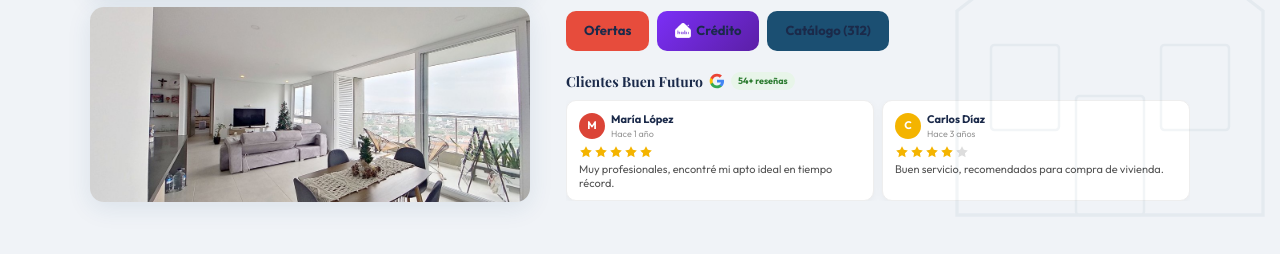
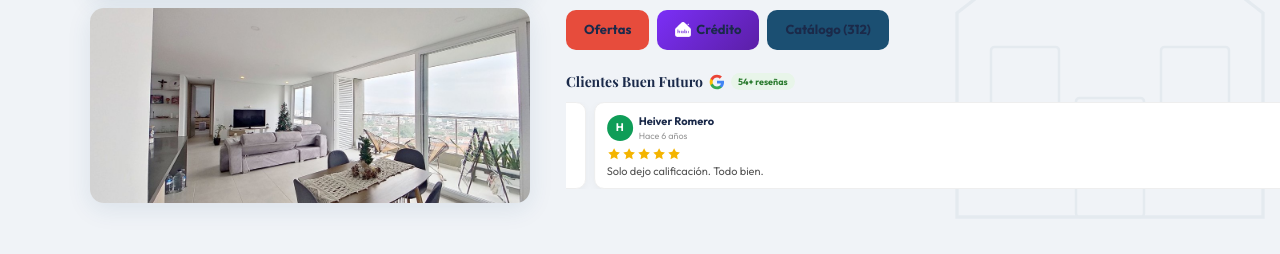
Before and after one commit to AbogadoGerman/Buen-futuro-web, a Next.js app: page / in a window 1280 px wide. Shown: the part 301-555 px from the top of the page. Built offline with nearby package versions, Linux system fonts and the light colour scheme.

Commit message:
feat: agregar swipe y animacion al carrusel de resenas

```diff
--- a/src/app/page.jsx
+++ b/src/app/page.jsx
@@ -471,7 +471,8 @@ export default function App(){
   const [search,setSearch]=useState("");
   const [page,setPage]=useState("inicio");
   const [sel,setSel]=useState(null);
-  const [revIdx,setRevIdx]=useState(0);
+  const [reviewSnap,setReviewSnap]=useState(0);
+  const [reviewRef,reviewApi]=useEmblaCarousel({loop:true,align:"start",slidesToScroll:1});
   const [mobMenu,setMobMenu]=useState(false);
   const [fOpen,setFOpen]=useState(false);
   const [cOpen,setCOpen]=useState(false);
@@ -479,9 +480,27 @@ export default function App(){
   const [applied,setApplied]=useState(dflt);
   const [fCount,setFCount]=useState(0);
   const [sort,setSort]=useState("relevancia");
+  const reviewPrev=useCallback(()=>reviewApi&&reviewApi.scrollPrev(),[reviewApi]);
+  const reviewNext=useCallback(()=>reviewApi&&reviewApi.scrollNext(),[reviewApi]);
+  const reviewGoTo=useCallback(i=>reviewApi&&reviewApi.scrollTo(i),[reviewApi]);
 
   useEffect(()=>{fetch("/data/inventory.json").then(r=>r.ok?r.json():null).then(d=>{if(d&&d.length)setInv(d)}).catch(()=>{});},[]);
-  useEffect(()=>{const t=setInterval(()=>setRevIdx(i=>{const next=i+2;return next>=REVIEWS.length?0:next}),4000);return()=>clearInterval(t)},[]);
+  useEffect(()=>{
+    if(!reviewApi)return;
+    const onSelect=()=>setReviewSnap(reviewApi.selectedScrollSnap());
+    onSelect();
+    reviewApi.on("select",onSelect);
+    reviewApi.on("reInit",onSelect);
+    return()=>{
+      reviewApi.off("select",onSelect);
+      reviewApi.off("reInit",onSelect);
+    };
+  },[reviewApi]);
+  useEffect(()=>{
+    if(!reviewApi)return;
+    const t=setInterval(()=>reviewApi.scrollNext(),5000);
+    return()=>clearInterval(t);
+  },[reviewApi]);
 
   const applyF=()=>{
     const na={...filters};setApplied(na);
@@ -560,6 +579,10 @@ export default function App(){
         .wf{position:fixed;bottom:18px;left:18px;width:52px;height:52px;background:#25D366;border-radius:50%;display:flex;align-items:center;justify-content:center;box-shadow:0 4px 18px rgba(37,211,102,0.4);z-index:999;cursor:pointer;animation:float 3s ease-in-out infinite;text-decoration:none}
         .so{width:34px;height:34px;border-radius:50%;display:flex;align-items:center;justify-content:center;transition:transform .3s;cursor:pointer;text-decoration:none}.so:hover{transform:translateY(-2px)}
         .card-wrap{width:100%;min-width:0;overflow:hidden}
+        .reviews-embla{overflow:hidden;touch-action:pan-y pinch-zoom;cursor:grab}
+        .reviews-embla:active{cursor:grabbing}
+        .reviews-embla__container{display:flex;margin-left:-8px}
+        .reviews-embla__slide{flex:0 0 50%;min-width:0;padding-left:8px;transition:transform .35s ease,opacity .35s ease}
         .embla-modal{height:100%;overflow:hidden;touch-action:pan-y pinch-zoom;cursor:grab}
         .embla-modal:active{cursor:grabbing}
         .embla-modal__container{display:flex;height:100%}
@@ -575,7 +598,7 @@ export default function App(){
           .mob-btn{display:flex!important}
           .footer-g{flex-direction:column!important;align-items:center!important;text-align:center!important}
           .search-wrap{display:none!important}
-          .review-row{flex-direction:column!important;gap:6px!important}
+          .reviews-embla__slide{flex-basis:100%!important}
           .sort-bar{flex-direction:column!important;align-items:stretch!important;gap:8px!important}
           .modal-detail-row{flex-direction:column!important;gap:4px!important}
           .modal-price-col{text-align:left!important}
@@ -638,12 +661,21 @@ export default function App(){
                 <button onClick={()=>setPage("catalogo")} style={{padding:"10px 18px",borderRadius:10,border:"none",background:"#1B4F72",color:"white",fontWeight:700,fontSize:13,cursor:"pointer"}}>Catálogo ({inv.length})</button>
               </div>
               <div style={{marginTop:20}}>
-                <div style={{display:"flex",alignItems:"center",gap:6,marginBottom:8}}>
+                <div style={{display:"flex",alignItems:"center",gap:6,marginBottom:8,flexWrap:"wrap"}}>
                   <h3 style={{fontFamily:"'Playfair Display',serif",fontSize:14,fontWeight:700,color:"#1B2A4A"}}>Clientes Buen Futuro</h3>
                   <svg width="16" height="16" viewBox="0 0 24 24"><path fill="#4285F4" d="M22.56 12.25c0-.78-.07-1.53-.2-2.25H12v4.26h5.92a5.06 5.06 0 01-2.2 3.32v2.76h3.57c2.08-1.92 3.28-4.74 3.28-8.09z"/><path fill="#34A853" d="M12 23c2.97 0 5.46-.98 7.28-2.66l-3.57-2.77c-.98.66-2.23 1.06-3.71 1.06-2.86 0-5.29-1.93-6.16-4.53H2.18v2.84C3.99 20.53 7.7 23 12 23z"/><path fill="#FBBC05" d="M5.84 14.09c-.22-.66-.35-1.36-.35-2.09s.13-1.43.35-2.09V7.07H2.18C1.43 8.55 1 10.22 1 12s.43 3.45 1.18 4.93l2.85-2.22.81-.62z"/><path fill="#EA4335" d="M12 5.38c1.62 0 3.06.56 4.21 1.64l3.15-3.15C17.45 2.09 14.97 1 12 1 7.7 1 3.99 3.47 2.18 7.07l3.66 2.84c.87-2.6 3.3-4.53 6.16-4.53z"/></svg>
                   <span style={{background:"#E8F5E9",color:"#2E7D32",fontSize:9,fontWeight:700,padding:"2px 7px",borderRadius:10}}>{REVIEWS.length}+ reseñas</span>
+                  <div style={{display:"flex",alignItems:"center",gap:4,marginLeft:"auto"}}>
+                    <button onClick={reviewPrev} style={{width:24,height:24,borderRadius:"50%",background:"#EBF0F5",color:"#1B2A4A",fontWeight:800,fontSize:14,display:"flex",alignItems:"center",justifyContent:"center"}}>‹</button>
+                    <button onClick={reviewNext} style={{width:24,height:24,borderRadius:"50%",background:"#EBF0F5",color:"#1B2A4A",fontWeight:800,fontSize:14,display:"flex",alignItems:"center",justifyContent:"center"}}>›</button>
+                  </div>
                 </div>
-                <div className="review-row" style={{display:"flex",gap:8,overflow:"hidden"}}>{[REVIEWS[revIdx],REVIEWS[(revIdx+1)%REVIEWS.length]].map((r,idx)=><div key={r.name+revIdx+idx} style={{background:"white",borderRadius:10,padding:"10px 12px",flex:1,minWidth:0,boxShadow:"0 2px 8px rgba(0,0,0,0.04)",border:"1px solid #EEE",animation:"fadeIn .5s"}}><div style={{display:"flex",alignItems:"center",gap:6,marginBottom:4}}><div style={{width:26,height:26,borderRadius:"50%",background:r.c,display:"flex",alignItems:"center",justifyContent:"center",color:"white",fontWeight:700,fontSize:11,flexShrink:0}}>{r.i}</div><div style={{minWidth:0}}><div style={{fontWeight:700,fontSize:11,overflow:"hidden",textOverflow:"ellipsis",whiteSpace:"nowrap"}}>{r.name}</div><div style={{fontSize:9,color:"#999"}}>{r.time}</div></div></div><Stars r={r.rating}/><p style={{marginTop:3,fontSize:11,color:"#555",lineHeight:1.3}}>{r.text}</p></div>)}</div>
+                <div className="reviews-embla" ref={reviewRef}>
+                  <div className="reviews-embla__container">
+                    {REVIEWS.map((r,idx)=><div className="reviews-embla__slide" key={r.name+idx}><div style={{background:"white",borderRadius:10,padding:"10px 12px",height:"100%",boxShadow:"0 2px 8px rgba(0,0,0,0.04)",border:"1px solid #EEE"}}><div style={{display:"flex",alignItems:"center",gap:6,marginBottom:4}}><div style={{width:26,height:26,borderRadius:"50%",background:r.c,display:"flex",alignItems:"center",justifyContent:"center",color:"white",fontWeight:700,fontSize:11,flexShrink:0}}>{r.i}</div><div style={{minWidth:0}}><div style={{fontWeight:700,fontSize:11,overflow:"hidden",textOverflow:"ellipsis",whiteSpace:"nowrap"}}>{r.name}</div><div style={{fontSize:9,color:"#999"}}>{r.time}</div></div></div><Stars r={r.rating}/><p style={{marginTop:3,fontSize:11,color:"#555",lineHeight:1.3}}>{r.text}</p></div></div>)}
+                  </div>
+                </div>
+                <div style={{display:"flex",justifyContent:"center",gap:5,marginTop:8}}>{REVIEWS.map((_,i)=><button key={i} onClick={()=>reviewGoTo(i)} style={{width:7,height:7,borderRadius:"50%",padding:0,background:i===reviewSnap?"#1B4F72":"#C5D1DC"}} />)}</div>
               </div>
             </div>
           </div>
```
